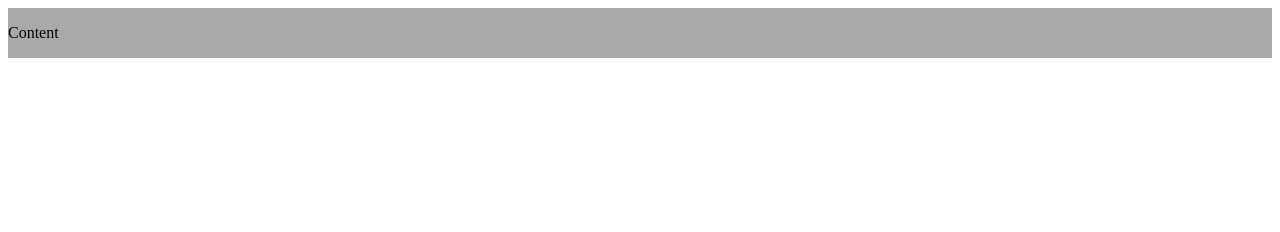
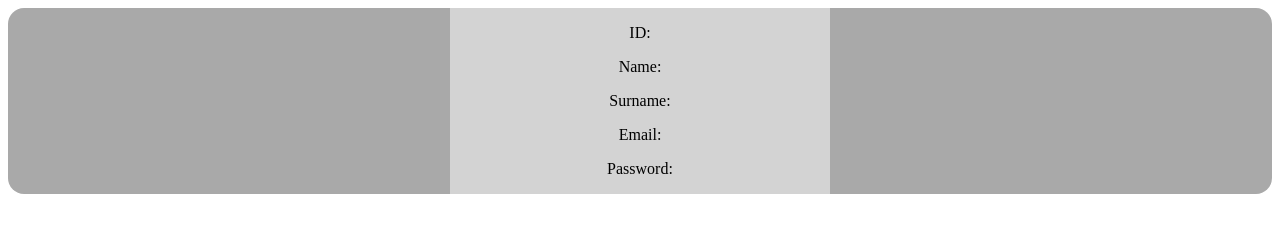
Before and after one commit to miguel5g/simple-users-crud, a website: page public/index.html in a window 1280 px wide. Drawn offline with Linux system fonts and the light colour scheme.

Commit message:
adding more info

```diff
--- a/public/index.html
+++ b/public/index.html
@@ -9,8 +9,12 @@
   </head>
   <body>
     <article id="container">
-      <section id=card">
-        <p>Content</p>
+      <section id="card" class="text-center">
+        <p>ID: <span id="user-id"></span></p>
+        <p>Name: <span id="user-name"></span></p>
+        <p>Surname: <span id="user-surname"></span></p>
+        <p>Email: <span id="user-email"></span></p>
+        <p>Password: </p>
       </section>
     </article>
   </body>
--- a/public/style.css
+++ b/public/style.css
@@ -6,10 +6,12 @@
   background: darkgrey;
   display: flex;
   flex-direction: column;
+  border-radius: 1em;
 }
 
 #card {
   background: lightgrey;
   width: 30%;
   height: 40%;
+  margin: auto;
 }
```
